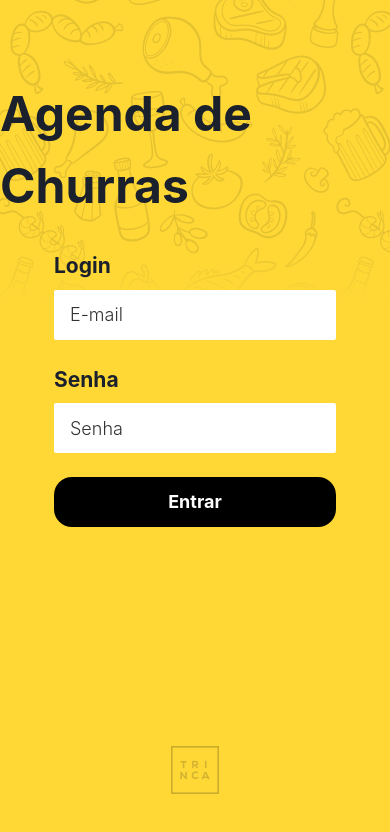
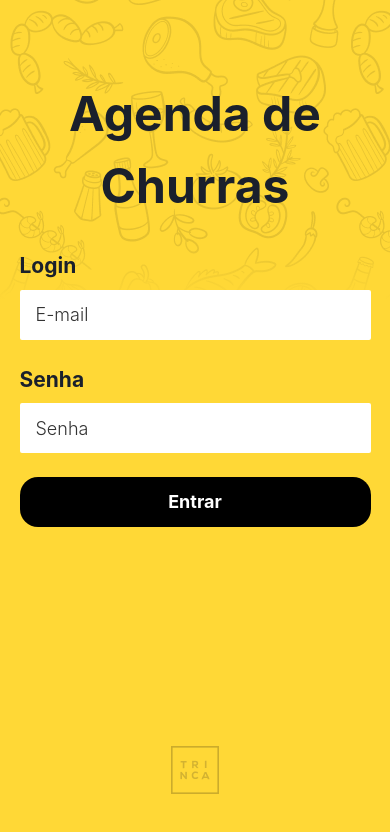
Before and after one commit to AlexandreOSouza/churras, a Next.js app: page / in a window 390 px wide. Shown: the top 832 px of the page. Built offline with nearby package versions, Linux system fonts and the light colour scheme.

Commit message:
chore: add mobile version

```diff
--- a/src/components/forms/login/index.tsx
+++ b/src/components/forms/login/index.tsx
@@ -37,8 +37,8 @@ const Login: ForwardRefRenderFunction<LoginFormRefType, LoginProps> = (
       as={"form"}
       onSubmit={handleSubmit(onSubmit)}
       flexDirection={"column"}
+      width={"100%"}
       rowGap={4}
-      width={"282px"}
     >
       <InputText
         type="email"
--- a/src/components/layout/header/index.tsx
+++ b/src/components/layout/header/index.tsx
@@ -17,7 +17,7 @@ export default function Header() {
         justifyContent={"center"}
         alignItems={"center"}
       >
-        <Text fontSize={"48px"} fontWeight={"bold"}>
+        <Text fontSize={"48px"} fontWeight={"bold"} textAlign={"center"}>
           Agenda de Churras
         </Text>
       </Flex>
--- a/src/pages/index.tsx
+++ b/src/pages/index.tsx
@@ -2,6 +2,7 @@ import Layout from "@/components/layout";
 import Login from "@/components/forms/login";
 import { TITLES } from "@/const/title";
 import Head from "next/head";
+import { Flex } from "@chakra-ui/react";
 
 export default function index() {
   const onSubmit = (e: any) => {
@@ -13,7 +14,9 @@ export default function index() {
         <title>{TITLES.login}</title>
       </Head>
       <Layout>
-        <Login onSubmit={onSubmit} />
+        <Flex width={{ base: "90vw", lg: "400px" }}>
+          <Login onSubmit={onSubmit} />
+        </Flex>
       </Layout>
     </>
   );
```
